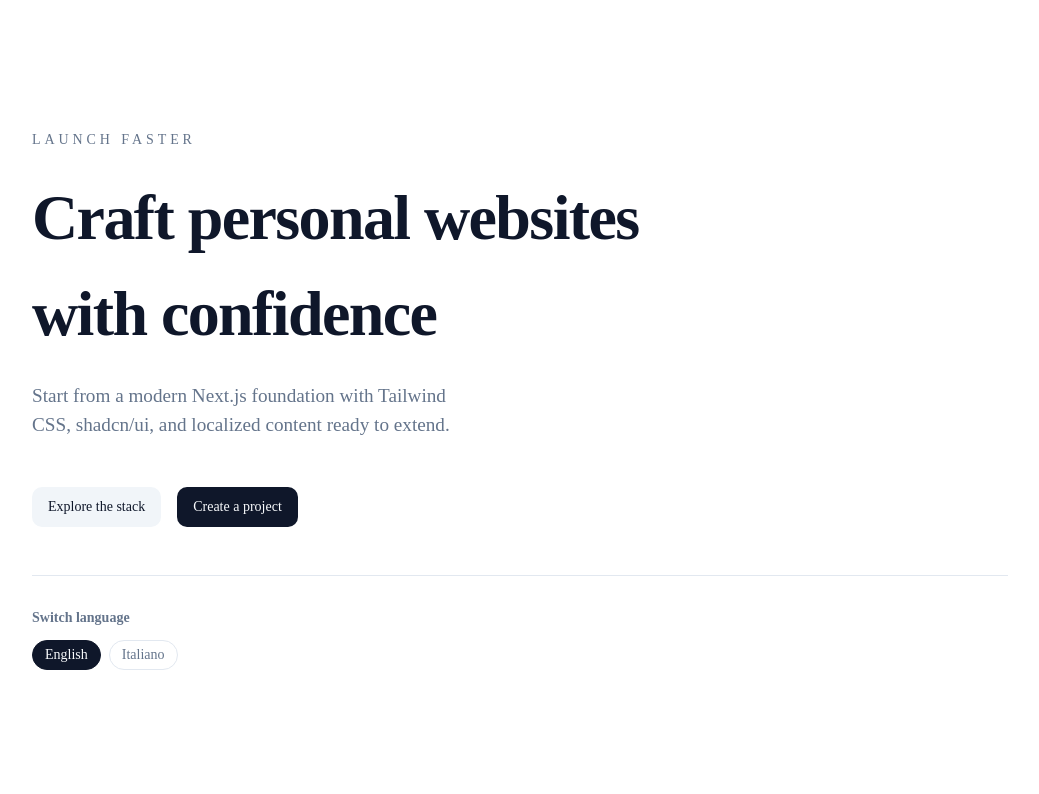
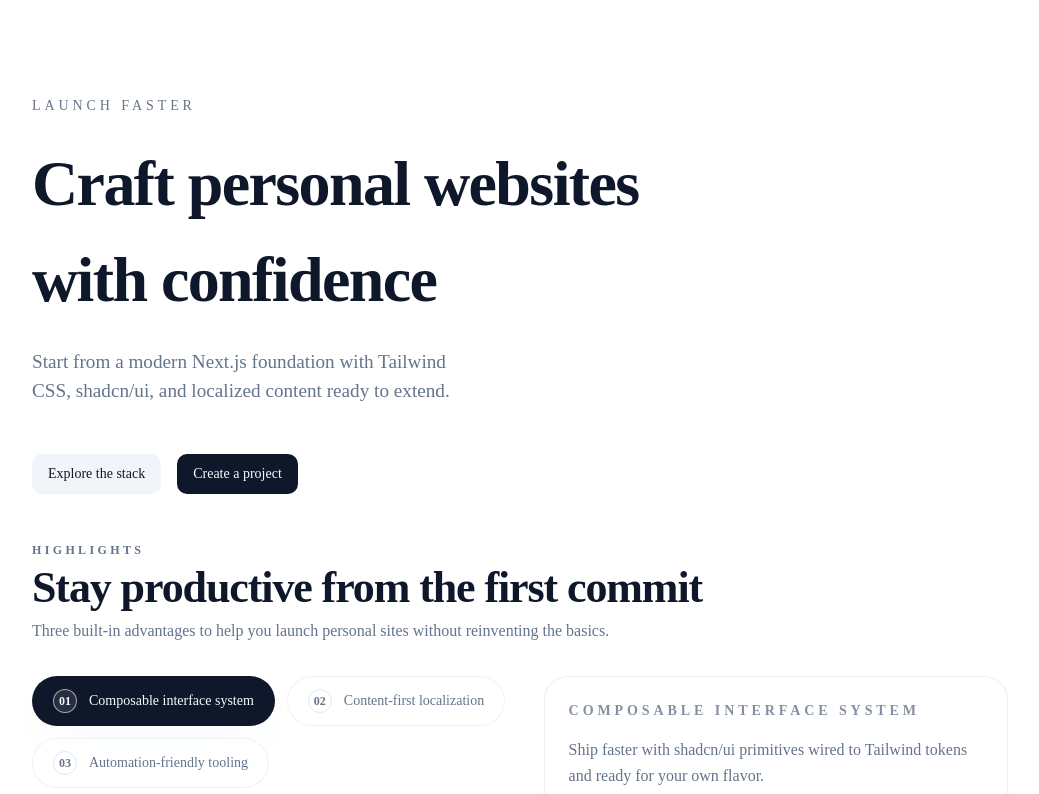
Before and after one commit to marouanouadi1/personal_website_generator, a Next.js app: page /en in a window 1280 px wide. Shown: the top 794 px of the page, without its empty margins (120-1159 px from the left). Built offline with nearby package versions, Linux system fonts and the light colour scheme.

Commit message:
feat: add interactive highlights section [codex]

```diff
--- a/app/[locale]/page.tsx
+++ b/app/[locale]/page.tsx
@@ -1,6 +1,11 @@
 import type { Route } from "next";
 import Link from "next/link";
 import { getTranslations } from "next-intl/server";
+import {
+  HighlightsSection,
+  type HighlightItem,
+  type HighlightsSectionProps,
+} from "@/components/highlights-section";
 import { Button } from "@/components/ui/button";
 import { locales, type Locale } from "@/lib/i18n/config";
 import { cn } from "@/lib/utils";
@@ -16,6 +21,13 @@ export default async function HomePage({ params }: HomePageProps) {
   const locale = rawLocale as Locale;
   const t = await getTranslations("index");
   const switcher = await getTranslations("localeSwitcher");
+  const rawHighlights = t.raw("highlights") as Omit<HighlightsSectionProps, "items"> & {
+    items: Record<string, HighlightItem>;
+  };
+  const highlights: HighlightsSectionProps = {
+    ...rawHighlights,
+    items: Object.values(rawHighlights.items),
+  };
 
   return (
     <main className="mx-auto flex w-full max-w-5xl flex-1 flex-col justify-center gap-12 px-6 py-[clamp(4rem,12vh,7.5rem)]">
@@ -39,6 +51,8 @@ export default async function HomePage({ params }: HomePageProps) {
           <Link href={toLocaleRoute(locale)}>{t("primaryCta")}</Link>
         </Button>
       </div>
+
+      <HighlightsSection {...highlights} />
 
       <div className="border-t pt-6 animate-in fade-in slide-in-from-bottom-8 duration-700 delay-300 sm:pt-8">
         <p className="text-sm font-semibold text-muted-foreground">
--- /dev/null
+++ b/components/highlights-section.tsx
@@ -0,0 +1,116 @@
+"use client";
+
+import { useId, useState } from "react";
+import { cn } from "@/lib/utils";
+
+export interface HighlightItem {
+  id: string;
+  title: string;
+  description: string;
+}
+
+export interface HighlightsSectionProps {
+  eyebrow: string;
+  title: string;
+  description?: string;
+  items: HighlightItem[];
+}
+
+export function HighlightsSection({
+  eyebrow,
+  title,
+  description,
+  items,
+}: HighlightsSectionProps) {
+  const [activeId, setActiveId] = useState(items[0]?.id);
+  const labelGroupId = useId();
+
+  const activeItem = items.find((item) => item.id === activeId) ?? items[0];
+
+  if (!items.length || !activeItem) {
+    return null;
+  }
+
+  return (
+    <section
+      className="space-y-8 animate-in fade-in slide-in-from-bottom-8 duration-700 delay-200"
+      aria-labelledby={`${labelGroupId}-title`}
+    >
+      <header className="space-y-3">
+        <p
+          id={`${labelGroupId}-eyebrow`}
+          className="text-xs font-semibold uppercase tracking-[0.28em] text-muted-foreground"
+        >
+          {eyebrow}
+        </p>
+        <h2
+          id={`${labelGroupId}-title`}
+          className="text-3xl font-semibold tracking-tight text-foreground md:text-[clamp(2.1rem,4vw,2.75rem)]"
+        >
+          {title}
+        </h2>
+        {description ? (
+          <p className="max-w-2xl text-base leading-relaxed text-muted-foreground">
+            {description}
+          </p>
+        ) : null}
+      </header>
+
+      <div className="grid gap-6 lg:grid-cols-[minmax(0,1.05fr)_minmax(0,1fr)] lg:items-start">
+        <div className="flex flex-wrap gap-3">
+          {items.map((item, index) => {
+            const isActive = item.id === activeItem.id;
+
+            return (
+              <button
+                key={item.id}
+                type="button"
+                className={cn(
+                  "group relative inline-flex items-center gap-3 rounded-full border px-5 py-3 text-sm font-medium transition-all focus-visible:outline-none focus-visible:ring-2 focus-visible:ring-primary focus-visible:ring-offset-2",
+                  isActive
+                    ? "border-transparent bg-primary text-primary-foreground shadow-[0_18px_42px_-24px_rgba(59,130,246,0.65)]"
+                    : "border-border/60 bg-background/70 text-muted-foreground hover:border-primary/50 hover:bg-primary/10 hover:text-foreground",
+                )}
+                onMouseEnter={() => setActiveId(item.id)}
+                onFocus={() => setActiveId(item.id)}
+                onClick={() => setActiveId(item.id)}
+                aria-pressed={isActive}
+              >
+                <span
+                  aria-hidden
+                  className={cn(
+                    "flex h-6 w-6 items-center justify-center rounded-full border text-xs font-semibold transition-colors",
+                    isActive
+                      ? "border-primary-foreground/60 bg-primary-foreground/10 text-primary-foreground"
+                      : "border-border bg-background text-muted-foreground",
+                  )}
+                >
+                  {(index + 1).toString().padStart(2, "0")}
+                </span>
+                <span>{item.title}</span>
+              </button>
+            );
+          })}
+        </div>
+
+        <article
+          id={`${labelGroupId}-panel`}
+          className="relative overflow-hidden rounded-3xl border border-border/70 bg-background/80 p-6 shadow-sm"
+          aria-live="polite"
+        >
+          <div className="relative space-y-4">
+            <p className="text-sm font-semibold uppercase tracking-[0.28em] text-muted-foreground/80">
+              {activeItem.title}
+            </p>
+            <p
+              id={`${labelGroupId}-item-${activeItem.id}`}
+              className="text-base leading-relaxed text-muted-foreground"
+            >
+              {activeItem.description}
+            </p>
+          </div>
+        </article>
+      </div>
+    </section>
+  );
+}
--- a/messages/en.json
+++ b/messages/en.json
@@ -4,7 +4,29 @@
     "title": "Craft personal websites with confidence",
     "description": "Start from a modern Next.js foundation with Tailwind CSS, shadcn/ui, and localized content ready to extend.",
     "primaryCta": "Create a project",
-    "secondaryCta": "Explore the stack"
+    "secondaryCta": "Explore the stack",
+    "highlights": {
+      "eyebrow": "Highlights",
+      "title": "Stay productive from the first commit",
+      "description": "Three built-in advantages to help you launch personal sites without reinventing the basics.",
+      "items": {
+        "interfaceSystem": {
+          "id": "interface-system",
+          "title": "Composable interface system",
+          "description": "Ship faster with shadcn/ui primitives wired to Tailwind tokens and ready for your own flavor."
+        },
+        "contentLocalization": {
+          "id": "content-localization",
+          "title": "Content-first localization",
+          "description": "Serve multilingual audiences using next-intl with locale-aware routing already configured."
+        },
+        "automationTooling": {
+          "id": "automation-tooling",
+          "title": "Automation-friendly tooling",
+          "description": "Rely on typed scripts, linting, and tests that keep future automation and CI runs predictable."
+        }
+      }
+    }
   },
   "localeSwitcher": {
     "label": "Switch language",
--- a/messages/it.json
+++ b/messages/it.json
@@ -4,7 +4,29 @@
     "title": "Crea siti personali con sicurezza",
     "description": "Parti da una base moderna con Next.js, Tailwind CSS, shadcn/ui e contenuti già localizzati.",
     "primaryCta": "Crea un progetto",
-    "secondaryCta": "Esplora lo stack"
+    "secondaryCta": "Esplora lo stack",
+    "highlights": {
+      "eyebrow": "In evidenza",
+      "title": "Produttività fin dal primo commit",
+      "description": "Tre vantaggi già inclusi per lanciare siti personali senza reinventare le basi.",
+      "items": {
+        "interfaceSystem": {
+          "id": "interface-system",
+          "title": "Sistema di interfaccia componibile",
+          "description": "Velocizza la consegna con i componenti shadcn/ui collegati ai token Tailwind e pronti da personalizzare."
+        },
+        "contentLocalization": {
+          "id": "content-localization",
+          "title": "Localizzazione orientata ai contenuti",
+          "description": "Servi pubblici multilingue con next-intl e il routing per lingua già configurato."
+        },
+        "automationTooling": {
+          "id": "automation-tooling",
+          "title": "Tooling pronto per l'automazione",
+          "description": "Affidati a script tipizzati, linting e test che mantengono prevedibili le esecuzioni future e la CI."
+        }
+      }
+    }
   },
   "localeSwitcher": {
     "label": "Cambia lingua",
```
